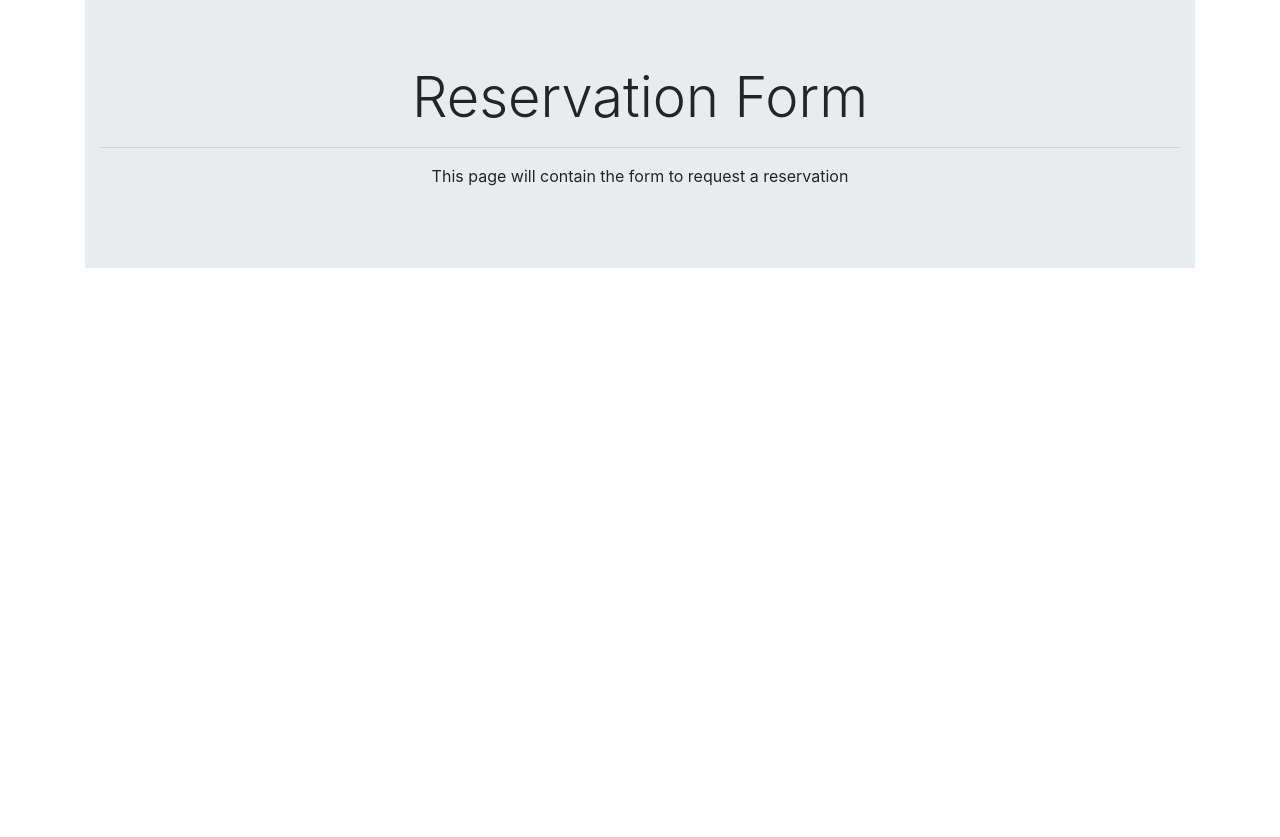
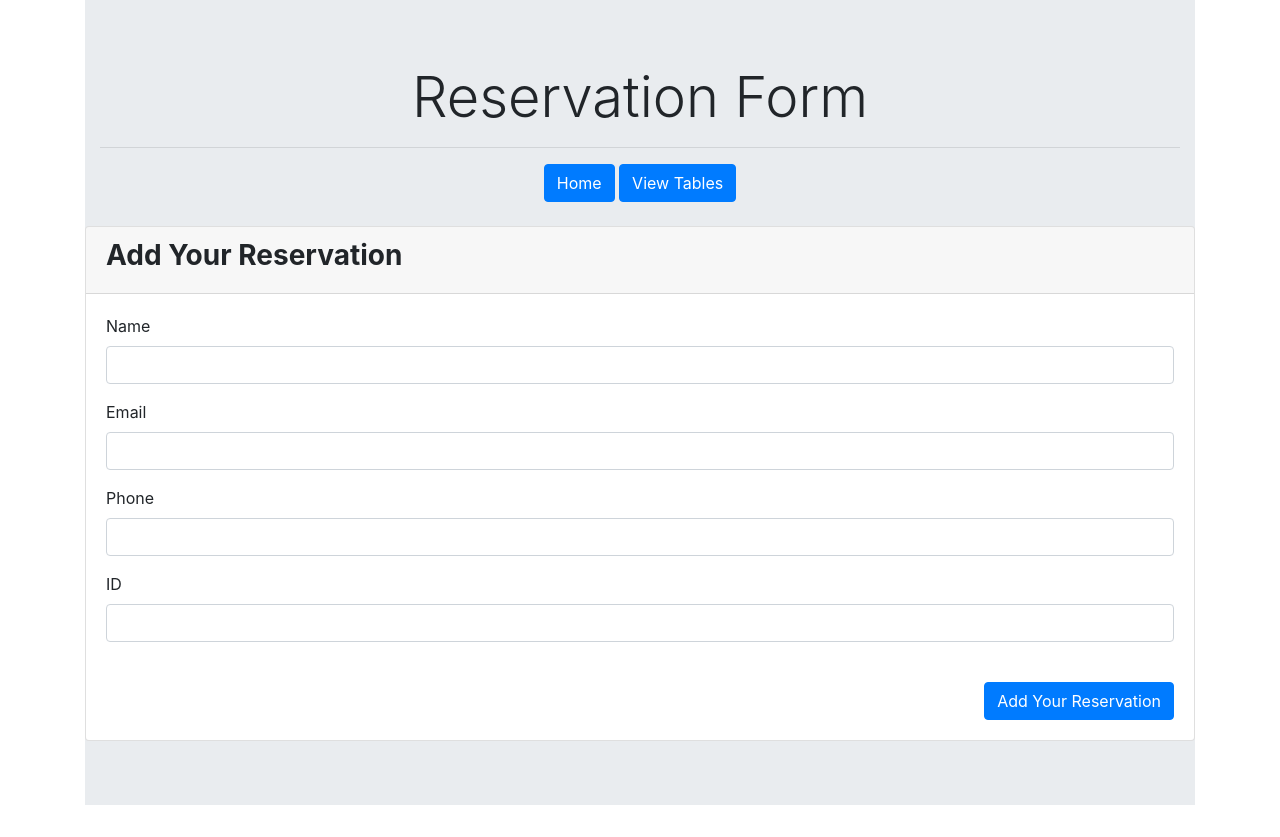
Before and after one commit to sharlenemay/hot_restaurant, a website: page reservationForm.html in a window 1280 px wide. Before the commit the page ends 800 px from the top, so only its background shows below. Drawn offline with nearby package versions, Linux system fonts and the light colour scheme.

Commit message:
added html and ajax

```diff
--- a/reservationForm.html
+++ b/reservationForm.html
@@ -7,6 +7,10 @@
      <!-- BOOTSTRAP CSS LINK -->
      <link rel="stylesheet" href="https://stackpath.bootstrapcdn.com/bootstrap/4.4.1/css/bootstrap.min.css" integrity="sha384-Vkoo8x4CGsO3+Hhxv8T/Q5PaXtkKtu6ug5TOeNV6gBiFeWPGFN9MuhOf23Q9Ifjh" crossorigin="anonymous">
      <link rel="stylesheet" href="style.css">
+     <script
+     src="https://code.jquery.com/jquery-3.5.1.min.js"
+     integrity="sha256-9/aliU8dGd2tb6OSsuzixeV4y/faTqgFtohetphbbj0="
+     crossorigin="anonymous"></script>
 </head>
 <body>
     <div class="container">
@@ -14,11 +18,73 @@
             <div class="container header">
               <h1 class="display-4">Reservation Form</h1>
               <p class="lead">
-                  <hr>
-                  This page will contain the form to request a reservation
-                </p>
+                    <hr>
+                    <a href="/"><button class="btn btn-primary"><span class="fa fa-eye"></span>Home</button></a>
+                    <a href="/reservationViews"><button type="button" class="btn btn-primary">View Tables</button></a>
+                    <br><br>
+                    </div>
+
+                    <div class="row">
+
+                    <div class="col-12">
+
+                    <div class="card">
+                    <div class="card-header">
+                        <h3><strong>Add Your Reservation</strong></h3>
+                    </div>
+                    <div class="card-body">
+                        <form method="POST" role="form">
+
+                        <div class="form-group">
+                            <label for="name">Name</label>
+                            <input type="text" class="form-control" id="name">
+                        </div>
+
+                    <div class="form-group">
+                        <label for="role">Email</label>
+                        <input type="text" class="form-control" id="email">
+                    </div>
+
+                    <div class="form-group">
+                        <label for="age">Phone</label>
+                        <input type="text" class="form-control" id="phone">
+                    </div>
+
+                    <div class="form-group">
+                        <label for="age">ID</label>
+                        <input type="text" class="form-control" id="id">
+                    </div>
+
+                    </form>
+                    <br>
+                    <div class="text-right">
+                    <button type="submit" class="btn btn-primary btn-md" id="add-btn">Add Your Reservation</button>
+                    </div>
+        </div>
+            </div>
+
+        </div>
+        </div>
             </div>
           </div>
     </div>
+
+    <script>
+        $("#add-btn").on("click", function(event) {
+        event.preventDefault();
+        var newTable = {
+        name: $("#name").val().trim(),
+        email: $("#email").val().trim(),
+        phone: $("#phone").val().trim(),
+        id: $("#id").val().trim()
+      };
+
+      $.post("/api/table/reservation", newTable)
+        .then(function(data) {
+          console.log("reservationForm.html", data);
+          alert("Adding reservation...");
+        });
+    });
+    </script>
 </body>
 </html>
```
